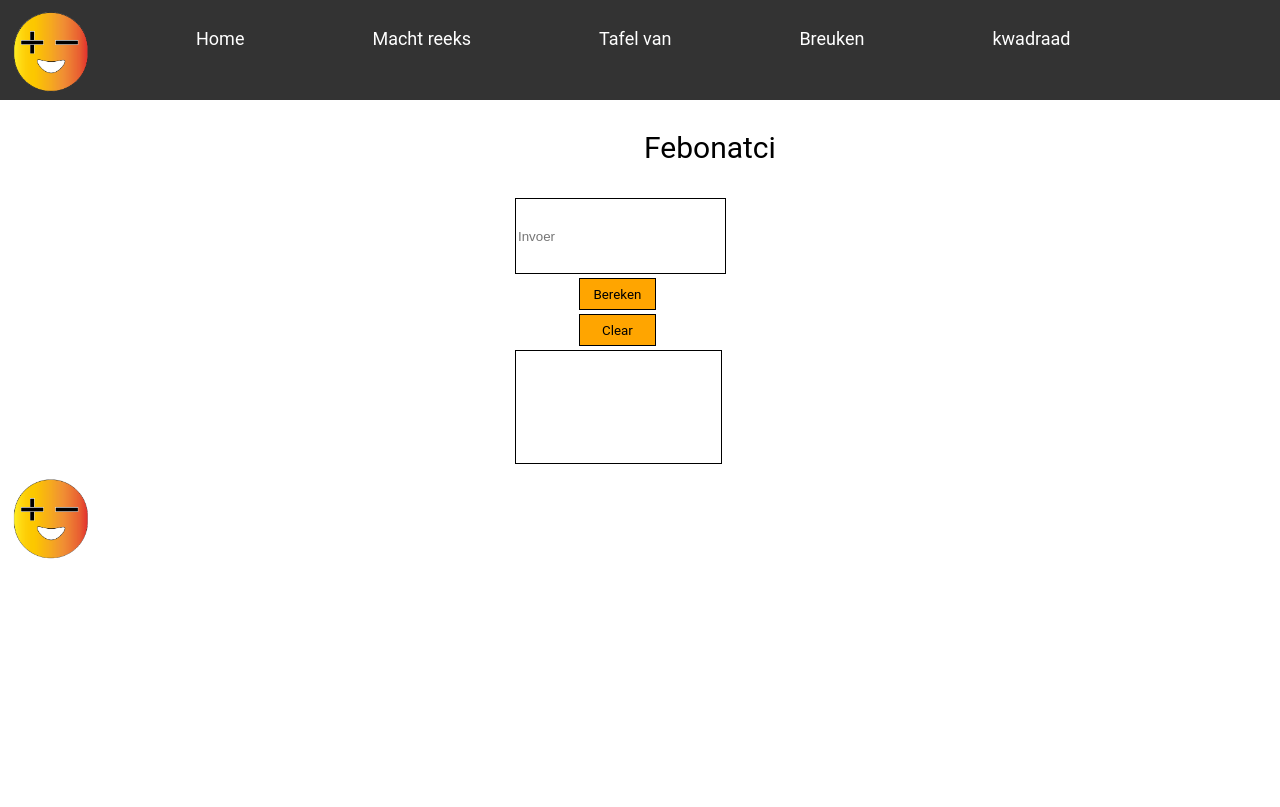
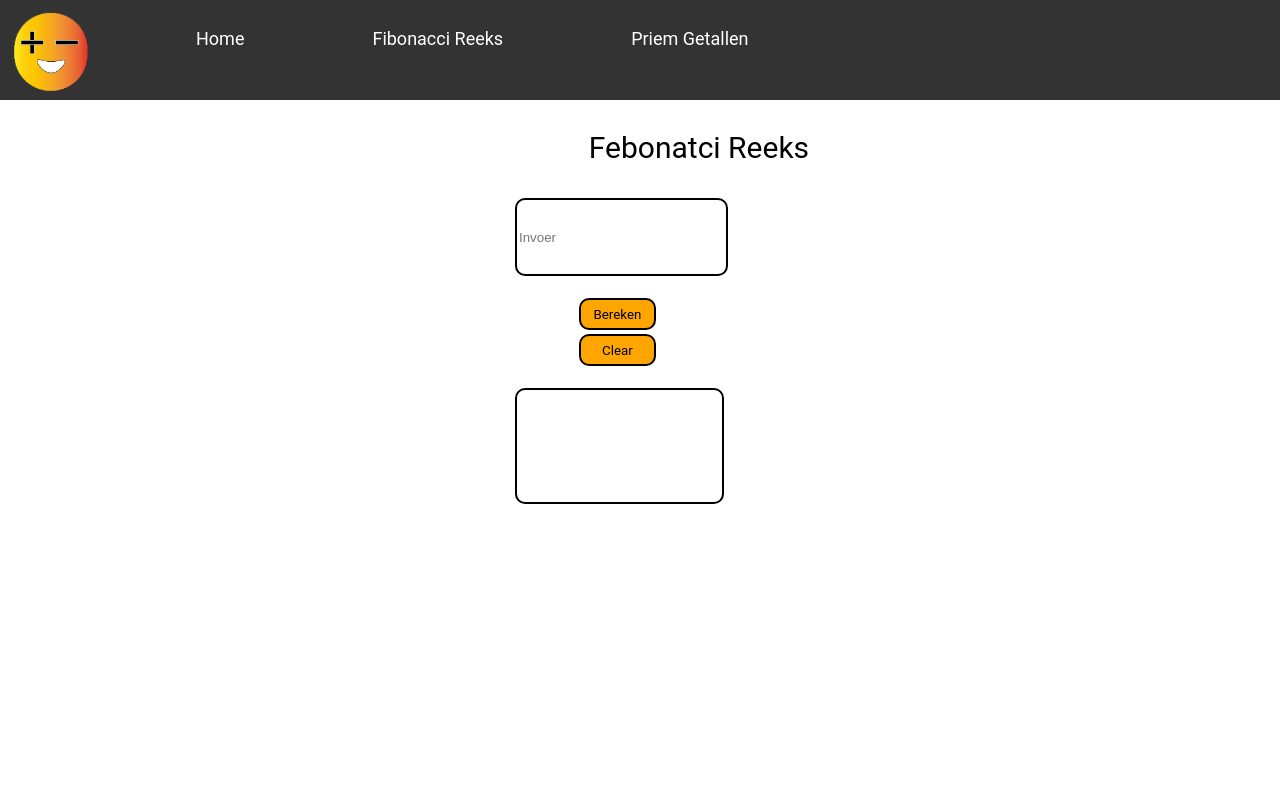
Before and after one commit to Br1oo/project-math-mate, a PHP site: page /fibonatchi.html in a window 1280 px wide. Shown: the top 807 px of the page. Run offline with PHP 8.4, Linux system fonts and the light colour scheme.

Commit message:
Aanpassingen
Ik heb de nav aangepast en de pagina's verandert

```diff
--- a/breuken.html
+++ b/breuken.html
@@ -41,7 +41,7 @@
       <table>
  <tr>
     <td>
-      <input type="text" class="invoerveld" placeholder="Invoer" id="getal1">
+      <input type="text" class="invoerveld" placeholder="Invoer" id="getal1">       <br><br>
 
 
     </td>
@@ -53,7 +53,7 @@
 </tr>
 <tr>
 <td>
-      <button class="Wissen" onclick="wissen()"> Clear </button>
+      <button class="Wissen" onclick="wissen()"> Clear </button>    <br><br>
       </td>
 </tr>
 <tr>
--- a/css/stylestyle.css
+++ b/css/stylestyle.css
@@ -70,8 +70,9 @@ position: absolute;
 left:570px;
 background-color: orangered;
 width: 130px;
-height:225px;
+height:150px;
 z-index: 1;
+
 }
 
 .subnav-content3 {
@@ -87,6 +88,14 @@ z-index: 1;
 
 /* Style the subnav links */
 .subnav-content1 a {
+  float: left;
+  color: white;
+  text-decoration: none;
+  font-family: 'Roboto', sans-serif;
+}
+
+
+.subnav-content2 a {
   float: left;
   color: white;
   text-decoration: none;
@@ -168,21 +177,21 @@ border:none;
 }
 
 .invoerveld {
-  display: flex;
   width: 16vw;
   height: 9vh;
-  border: 1px solid black;
-  justify-content: center;
+  border: 2px solid black;
   margin-left:40vw;
+  border-radius: 10px;
 
 }
 
 .Outputveld {
   width: 16vw;
   min-height: 14vh;
-  border: 1px solid black;
+  border: 2px solid black;
   justify-content: center;
   margin-left:40vw;
+  border-radius: 10px;
 
 
 }
@@ -192,9 +201,10 @@ border:none;
   font-family: 'Roboto', sans-serif;
   width: 6vw;
   height: 4vh;
-  border:1px solid black;
+  border:2px solid black;
  display: inline;
  margin-left:45vw;
+ border-radius: 10px;
 
 
 }
@@ -204,17 +214,17 @@ border:none;
   width: 6vw;
   height: 4vh;
   font-family: 'Roboto', sans-serif;
-  border:1px solid black;
+  border:2px solid black;
   display: inline;
  margin-left:45vw;
+  border-radius: 10px;
 }
 
 .text {
   color:black;
   font-family: 'Roboto', sans-serif;
   font-size:30px;
-  text-align: center;
-  margin-left:-3vw;
+  margin-left:46vw;
 }
 
 #flex-cointainer {
--- a/fibonatchi.html
+++ b/fibonatchi.html
@@ -18,11 +18,8 @@
     <div class="navbar">
       <img src="img/logo.png" alt="logo" class="logo">
       <a href="index.html"class="ditiseentest"> <button class="subnavbtn12" href="index.html">Home</button> </a>
-        <a href="machten.html"class="ditiseentest"> <button class="subnavbtn12" href="machten.html">Macht reeks</button> </a>
-        <a href="Tafel van.html"class="ditiseentest"> <button class="subnavbtn12" href="Tafl van.html">Tafel van</button> </a>
-        <a href="breuken.html"class="ditiseentest"> <button class="subnavbtn12" href="breuken.html">Breuken</button> </a>
-        <a href="kwadraad.html"class="ditiseentest"> <button class="subnavbtn12" href="kwadraad.html">kwadraad</button> </a>
-
+        <a href="fibonatchi.html"class="ditiseentest"> <button class="subnavbtn12" href="fibonatchi.html">Fibonacci Reeks</button> </a>
+        <a href="priem.html"class="ditiseentest"> <button class="subnavbtn12" href="priem.html">Priem Getallen</button> </a>
       </div>
       <div class="subnav">
        <a  class="ditiseentest"><button class="subnavbtn">Other <i class="fa fa-caret-down"></i></button>
@@ -37,12 +34,12 @@
   </header>
 
   <main>
-    <p class="text"> Febonatci </p>
+    <p class="text"> Febonatci Reeks </p>
   <!-- <form id="flex-cointainer">  -->
       <table>
  <tr>
     <td>
-      <input type="text" class="invoerveld" placeholder="Invoer" id="getal1">
+      <input type="text" class="invoerveld" placeholder="Invoer" id="getal1">      <br><br>
 
 
     </td>
@@ -54,7 +51,7 @@
 </tr>
 <tr>
 <td>
-      <button class="Wissen" onclick="wissen()">Clear</button>
+      <button class="Wissen" onclick="wissen()">Clear</button>    <br><br>
       </td>
 </tr>
 <tr>
@@ -64,7 +61,7 @@
     </tr>
     </table>
   <!-- </form>  -->
-  <img src="img/logo.png" alt="logo" class="logometanimatie">
+
 
   </main>
   <footer>
@@ -73,7 +70,6 @@
     <p> Social media <br></p>
     <p> <img src="img/instagram.png" class="icons"alt="Icons"> Instagram<br> </p>
     <p> <img src="img/facebook.png" class="icons" alt="Icons"> Facebook <br></p>
-    <p> <img src="img/snapchat.png" class="icons" alt="Icons"> Snapchat <br></p>
     <p> <img src="img/linkedin.png" class="icons" alt="Icons">  Linkndin<br></p>
     </article>
     <article class="textbox2">
--- a/kwadraad.html
+++ b/kwadraad.html
@@ -42,7 +42,7 @@
       <table>
  <tr>
     <td>
-      <input type="text" class="invoerveld" placeholder="Invoer" id="getal1">
+      <input type="text" class="invoerveld" placeholder="Invoer" id="getal1">   <br><br>
 
 
     </td>
@@ -54,7 +54,7 @@
 </tr>
 <tr>
 <td>
-      <button class="Wissen" onclick="wissen()">Clear</button>
+      <button class="Wissen" onclick="wissen()">Clear</button>    <br><br>
       </td>
 </tr>
 <tr>
@@ -64,7 +64,6 @@
     </tr>
     </table>
   <!-- </form>  -->
-  <img src="img/logo.png" alt="logo" class="logometanimatie">
 
   </main>
   <footer>
@@ -73,7 +72,6 @@
     <p> Social media <br></p>
     <p> <img src="img/instagram.png" class="icons"alt="Icons"> Instagram<br> </p>
     <p> <img src="img/facebook.png" class="icons" alt="Icons"> Facebook <br></p>
-    <p> <img src="img/snapchat.png" class="icons" alt="Icons"> Snapchat <br></p>
     <p> <img src="img/linkedin.png" class="icons" alt="Icons">  Linkndin<br></p>
     </article>
     <article class="textbox2">
--- a/machten.html
+++ b/machten.html
@@ -42,7 +42,7 @@
       <table>
  <tr>
     <td>
-      <input type="text" class="invoerveld" placeholder="Invoer" id="getal1">
+      <input type="text" class="invoerveld" placeholder="Invoer" id="getal1">      <br><br>
 
 
     </td>
@@ -54,7 +54,7 @@
 </tr>
 <tr>
 <td>
-      <button class="Wissen" onclick="wissen()"> Clear </button>
+      <button class="Wissen" onclick="wissen()"> Clear </button>    <br><br>
       </td>
 </tr>
 <tr>
```
Also changed, not shown: Tafel van.html (+3 -4 lines), index.html (+2 -5 lines), priem.html (+5 -10 lines).
